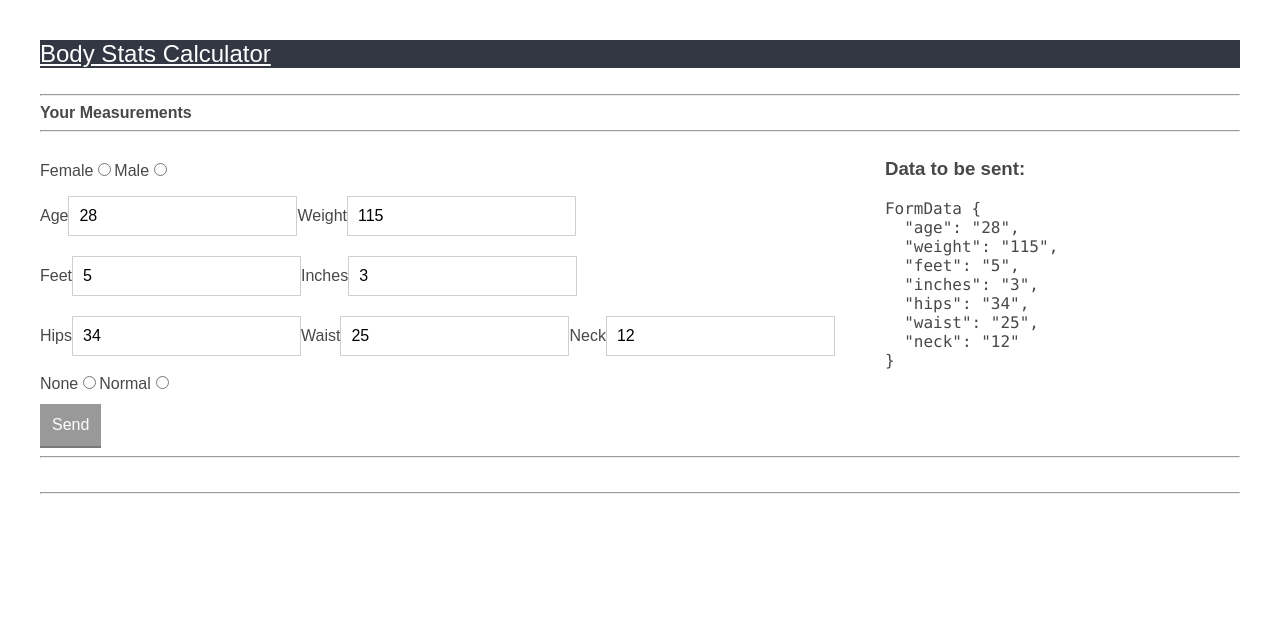
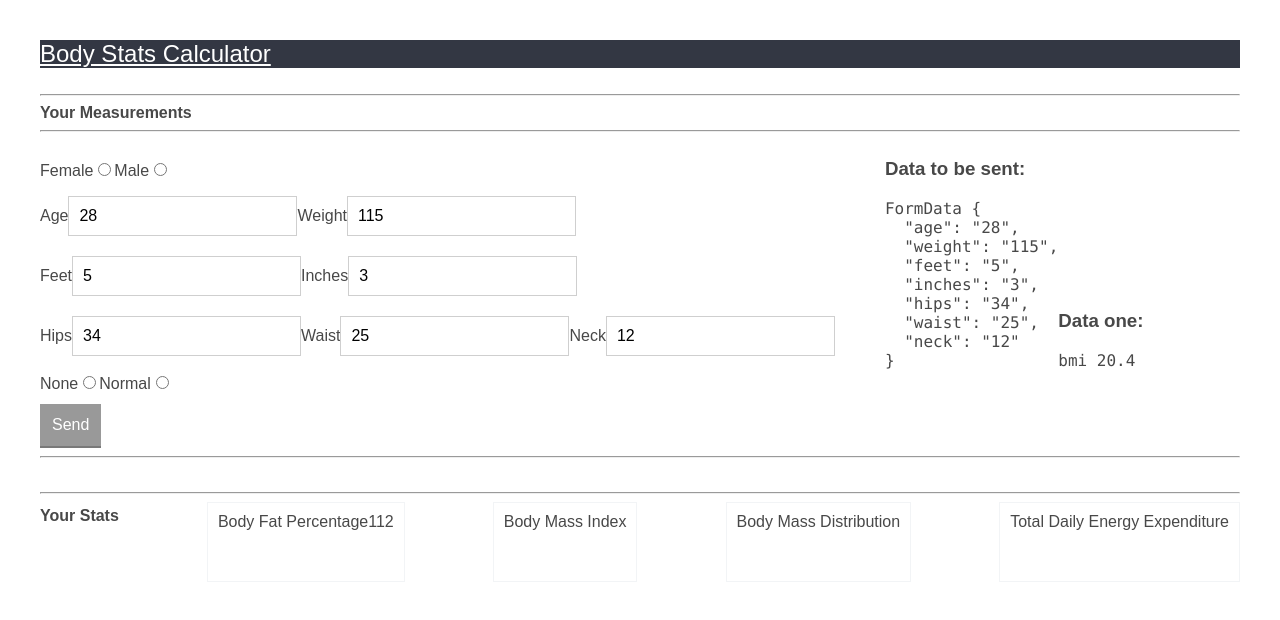
Before and after one commit to kkote/BfCalc-React, a React (Create React App) app: page / in a window 1280 px wide. Both pictures are taken after a click on the button "Send". Shown: the top 620 px of the page. Built offline with nearby package versions, Linux system fonts and the light colour scheme.

Commit message:
Display List Item

```diff
--- a/src/App.js
+++ b/src/App.js
@@ -9,32 +9,64 @@ import Table from "./components/table";
 import Stats from "./components/statDisplay";
 import MyForm from "./components/exampleform";
 
-function App() {
+
+class App extends React.Component {
+  constructor(props) {
+    super(props);
+
+    this.state = {
+      data:
+        [
+          {
+            date: "2019",
+            weight: "112"
+          }
+    ],
+      entries: [
+        {
+          date: "2017-07-07",
+          weight: "125"
+        },
+        {
+          date: "2018-08-08",
+          weight: "130"
+        },
+
+      ],
+      allUsers: [
+        {
+          username: "username",
+          password: "password"
+        }
+      ],
+      error: ""
+    };
+  }
+
+
+  render() {
+
     return (
       <div className="App">
         <Header />
         {/*<Login />*/}
         <br></br>
-
         <div className='main'>
         <hr/>
-
         <Form />
-
          <hr/>
         <br></br>
 
          <hr/>
-       { /*} <Stats />
+         <Stats lists={this.state.data} />
+         { /*}
           <Chart />
           <Table />
-
     <Footer />  */}
         </div>
-
-
       </div>
           );
   }
+}
 
 export default App;
--- a/src/components/form.js
+++ b/src/components/form.js
@@ -10,11 +10,22 @@ class Form extends React.Component {
   handleSubmit(event) {
     event.preventDefault();
     const data = new FormData(event.target);
-
+    console.log(data)
+    const stringdata = stringifyFormData(data);
+    console.log(stringdata)
+    const datadata = JSON.parse(stringdata);
+    console.log(datadata)
+    const dataone = datadata.age;
+    console.log(dataone)
+    const bmi = ((datadata.weight / 3969) * 703).toPrecision(3);
 
     this.setState({
-      res: stringifyFormData(data),
+      res: stringdata,
+      data: datadata,
+      one: datadata.age*datadata.weight,
+      bmi: bmi,
     });
+
     // fetch('/api/form-submit-url', {
     //   method: 'POST',
     //   body: data,
@@ -83,6 +94,15 @@ class Form extends React.Component {
             <pre>FormData {this.state.res}</pre>
             </div>
         )}
+        {this.state.bmi && (
+             <div className="res-block">
+             <h3>Data one:</h3>
+             <pre>bmi {this.state.bmi} </pre>
+             </div>
+        )}
+
+
+
         </div>
     );
   }
--- a/src/components/statDisplay.js
+++ b/src/components/statDisplay.js
@@ -1,16 +1,39 @@
+import React from "react";
 
 
 
-import React from "react";
+class Stats extends React.Component {
+    constructor(props) {
+      super(props);
+      this.state = {
+        selectedProduct: {},
+        list: this.props.list,
+        error: "error"
+      };
+      }
 
-const Stats = props => {
-  return (
+
+    render() {
+
+        const List = ({ lists }) => (
+
+            Object.keys(this.props.lists).map(key => (
+              <Stats
+              key={key}
+              item={this.props.lists[key]}
+              />
+            ))
+            );
+
+      const Stats = ({ key, item }) =>
+         (
             <div className="statGroup">
                 <header>
                     <h4>Your Stats</h4>
                 </header>
                 <div className="statItem">
                     Body Fat Percentage
+                    {item.weight}
             <span id="displayInput" /> <span id="displayBfRange" />
                 </div>
                 <div className="statItem">
@@ -22,9 +45,16 @@ const Stats = props => {
                 <div className="statItem">
                     Total Daily Energy Expenditure <span id="displayTdee" />
                 </div>
+
+
+
             </div>
+      );
 
+      return (
+        <List />
       );
+    }
   }
 
   export default Stats;
```
Lines whose indentation alone changed are shown as unchanged.
